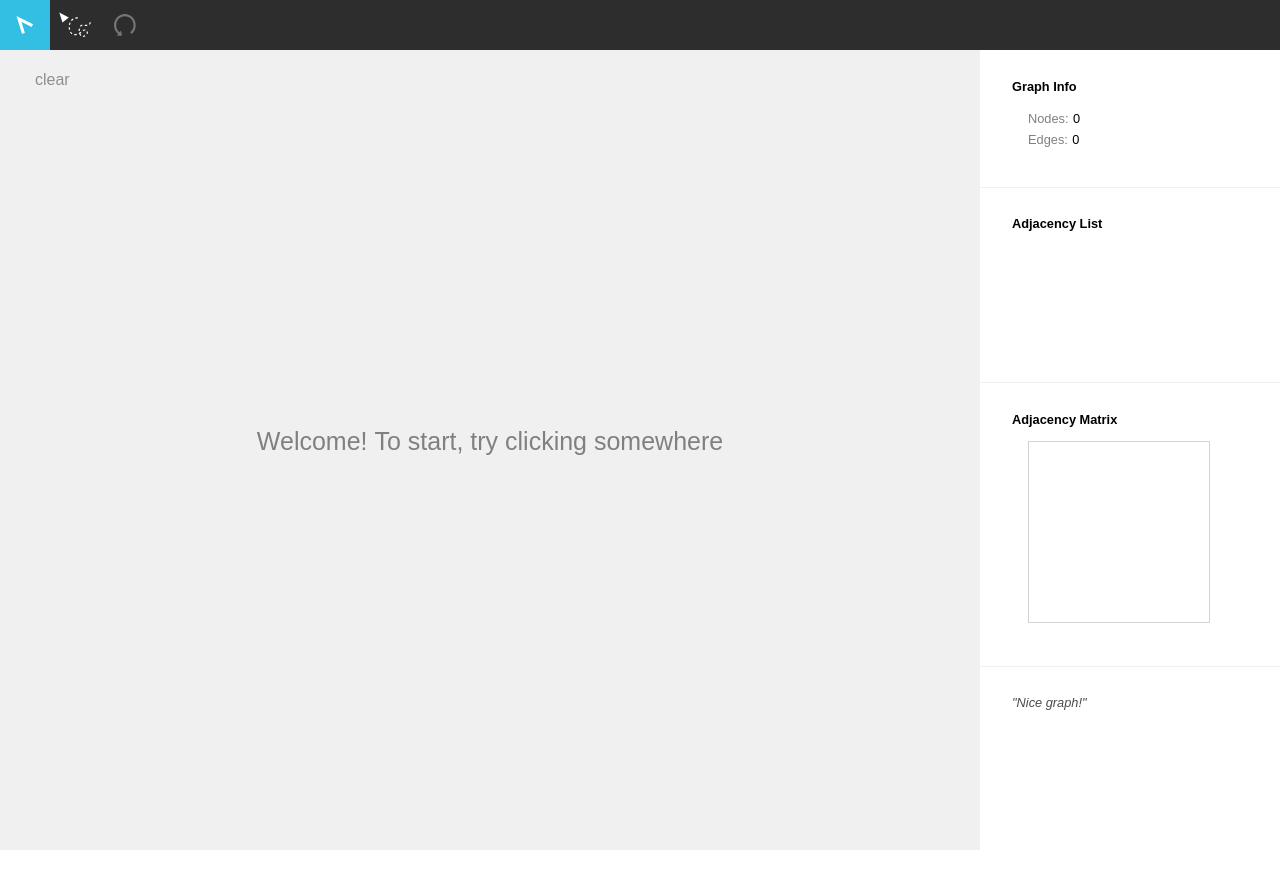
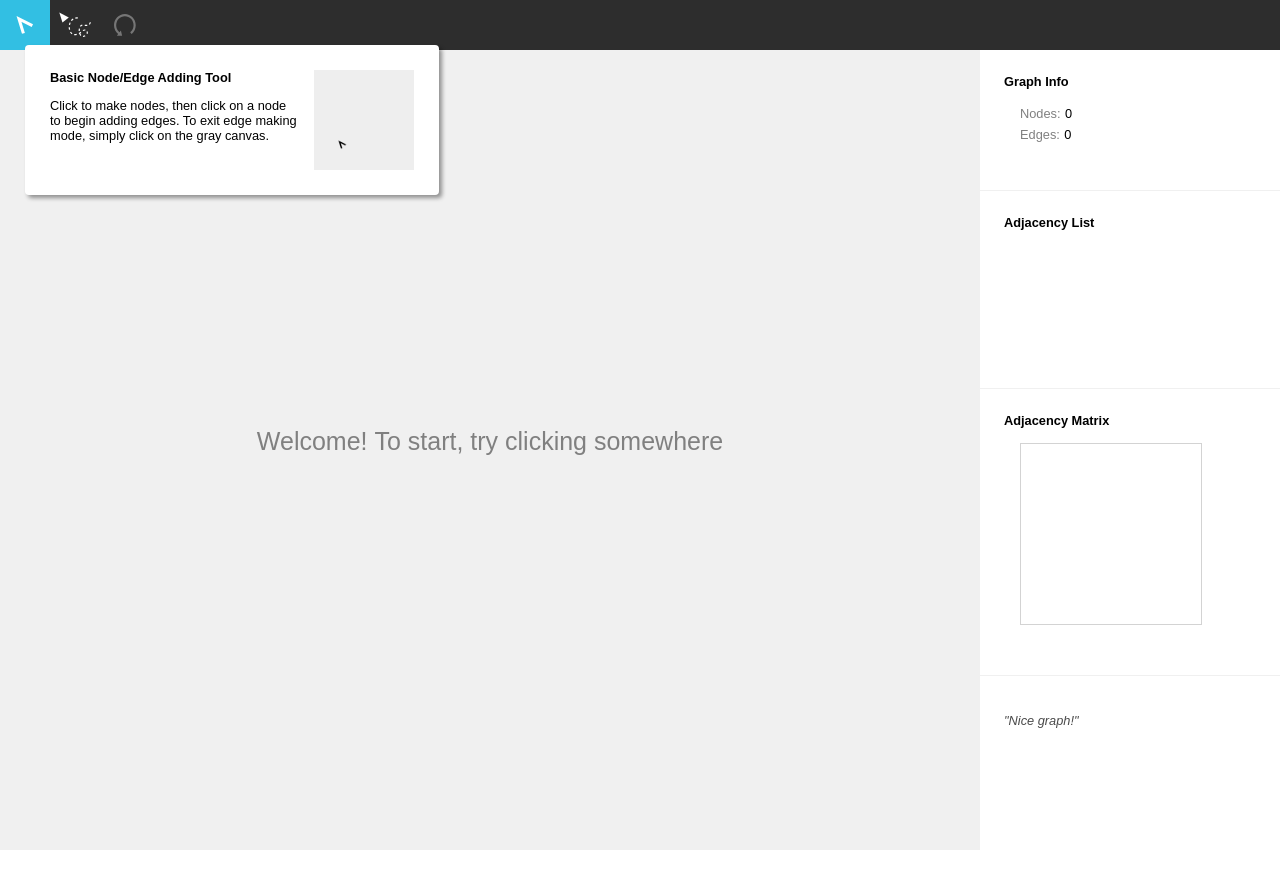
Before and after one commit to acloudmovingby/graph-builder-game, a website: page public/tools.html in a window 1280 px wide. Drawn offline with Linux system fonts and the light colour scheme.

Commit message:
Now tooltip work by hovering over tool bar. Later I'll make it have a little arrow. Also, reduced padding a bit for the info pane sections.

```diff
--- a/public/styles.css
+++ b/public/styles.css
@@ -39,7 +39,7 @@ body {
 }
 
 .info-section {
-  padding: 1rem 2rem;
+  padding: 1.5rem 1.5rem;
   height: auto;
   border-bottom: 1px solid #f0f0f0;
   line-height: 1.3;
@@ -123,6 +123,7 @@ p,
 }
 
 .header {
+  margin-top: 0rem;
   font-weight:bold;
 }
 
@@ -142,6 +143,10 @@ p,
   height: auto;
   display: flex;
   align-items: center;
+}
+
+.toolbar:hover #hover-info-pane {
+  visibility: visible;
 }
 
 .tool-btn {
@@ -193,22 +198,22 @@ p,
   filter: drop-shadow(3px 3px 2px rgba(0, 0, 0, 0.7));
 }
 
-#egg-info-pane {
+#hover-info-pane {
   position: absolute;
   visibility: hidden;
   display: flex;
   align-items: flex-start;
   border-radius: 4px;
   background-color: white;
-  padding: 14px;
+  padding: 25px;
   filter: drop-shadow(3px 3px 2px rgba(0, 0, 0, 0.4));
 }
 
-.egg-info-text {
+.hover-info-text {
   width: 250px;
 }
 
-#egg-info-img {
+#hover-info-img {
   align-self: center;
   margin-left: 14px;
   width: 100px;
@@ -217,7 +222,7 @@ p,
   background-color: grey;
 }
 
-.egg-info-text > .header {
+.hover-info-text > .header {
   margin-top: 0rem;
 }
 
--- a/public/tools.html
+++ b/public/tools.html
@@ -13,6 +13,13 @@
         <button id="basic" class="tool-btn selected"></button>
         <button id="area-complete" class="tool-btn"></button>
         <button id="undo" class="tool-btn"></button>
+        <div id="hover-info-pane">
+          <div class="hover-info-text">
+            <p id="hover-header" class="header">Graph Title</p>
+            <p id="hover-description">This is a bunch of info about this particular graph.</p>
+          </div>
+          <img id="hover-info-img" src="images/paw.png">
+        </div>
       </div>
       <div class="container">
         <canvas id="canvas"></canvas>
@@ -45,6 +52,7 @@
         </div>
       </div>
     </div>
+
   </body>
   <script>
     exports = {};
--- a/public/tools.js
+++ b/public/tools.js
@@ -6,21 +6,32 @@ let mouseX = 0;
 let mouseY = 0;
 let nodeHover = null;
 let clearButtonHover = false;
+let infoPaneHover = false;
 
 const timeInit = new Date().getSeconds();
 const nodeRadius = 15;
 
-function Tool(id, cursor, state) {
+function Tool(id, cursor, state, header, description, image) {
   this.id = id; // html id
   this.cursor = cursor; // css for url of cursor image
   this.state = state; // every tool is responsible for managing the state it requires (e.g. the prior node clicked, an array of nodes selected, etc.); having each tool store its own state cuts down on global variables
+  this.description = description;
+  this.header = header;
+  this.image = image;
 }
 
-let basicTool = new Tool("basic", "url('images/pointer.svg'), pointer", {
-  edgeMode: false,
-  edgeStart: null,
-  stillInNode: false, // prevents hover effect happening immediately after you add a point. value=true if mouse is still inside node bounds for a node that was just created
-});
+let basicTool = new Tool(
+  "basic",
+  "url('images/pointer.svg'), pointer",
+  {
+    edgeMode: false,
+    edgeStart: null,
+    stillInNode: false, // prevents hover effect happening immediately after you add a point. value=true if mouse is still inside node bounds for a node that was just created
+  },
+  "Basic Node/Edge Adding Tool",
+  "Click to make nodes, then click on a node to begin adding edges. To exit edge making mode, simply click on the gray canvas.",
+  "images/basic-tool-tooltip-example.gif"
+);
 
 let areaCompleteTool = new Tool(
   "area-complete",
@@ -28,7 +39,10 @@ let areaCompleteTool = new Tool(
   {
     mousePressed: false,
     drawPoints: [], // forms a polygon representing the selected area
-  }
+  },
+  "Area Complete Tool",
+  "Adds all possible edges between nodes in the selected area.",
+  "images/area-complete-tool-tooltip-example.gif"
 );
 
 const toolState = {
@@ -36,6 +50,7 @@ const toolState = {
   allTools: [basicTool, areaCompleteTool],
 };
 
+// event listener for clicking on a tool
 for (const tool of toolState.allTools) {
   if (document.getElementById(tool.id)) {
     document.getElementById(tool.id).addEventListener(
@@ -44,6 +59,32 @@ for (const tool of toolState.allTools) {
         {
           toolState.curTool = tool;
           refreshHtml(graph, toolState);
+        }
+      },
+      false
+    );
+  }
+}
+
+// set info/location for tooltip (when hovering over tools)
+for (const tool of toolState.allTools) {
+  if (document.getElementById(tool.id)) {
+    document.getElementById(tool.id).addEventListener(
+      "mouseenter",
+      (event) => {
+        {
+          let hoverInfoElement = document.getElementById("hover-info-pane");
+          if (hoverInfoElement) {
+            let toolBtnOffsetLeft = document.getElementById(tool.id).offsetLeft;
+            let toolBtnWidth = document.getElementById(tool.id).offsetWidth;
+            let toolBtnHeight = document.getElementById(tool.id).offsetHeight;
+            hoverInfoElement.style.left = `${toolBtnOffsetLeft + toolBtnWidth/2}px`;
+            hoverInfoElement.style.top = `${toolBtnHeight-5}px`;
+            document.getElementById("hover-header").innerHTML = tool.header;
+            document.getElementById("hover-description").innerHTML =
+              tool.description;
+            document.getElementById("hover-info-img").src = tool.image;
+          }
         }
       },
       false
@@ -389,7 +430,7 @@ function refreshToolbarHtml(toolState) {
   let undoElem = document.getElementById("undo");
   if (undoElem) {
     undoElem.style.backgroundImage =
-    undoGraphStates.length === 0
+      undoGraphStates.length === 0
         ? 'url("images/undo-icon-gray.svg")'
         : 'url("images/undo-icon.svg")';
   }
```
Also changed, not shown: public/canvas.js (+16 -18 lines), public/index.html (+5 -5 lines), public/images/area-complete-tool-tooltip-example.gif (added), public/images/basic-tool-tooltip-example.gif (added).
